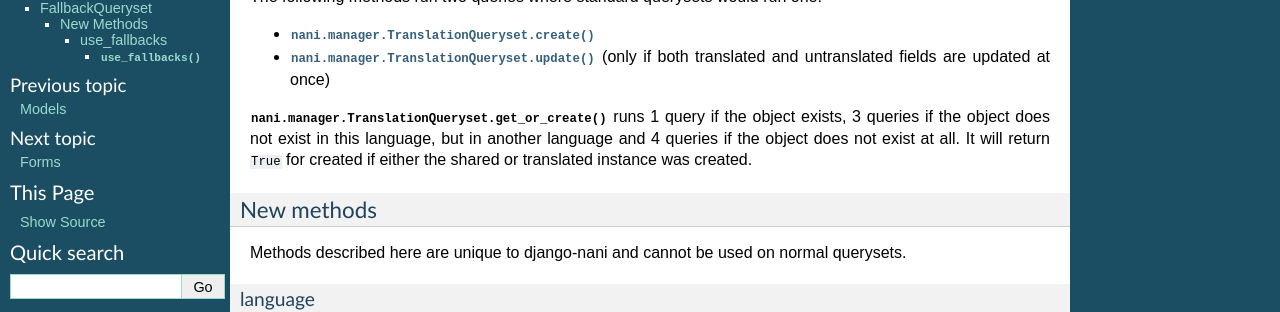
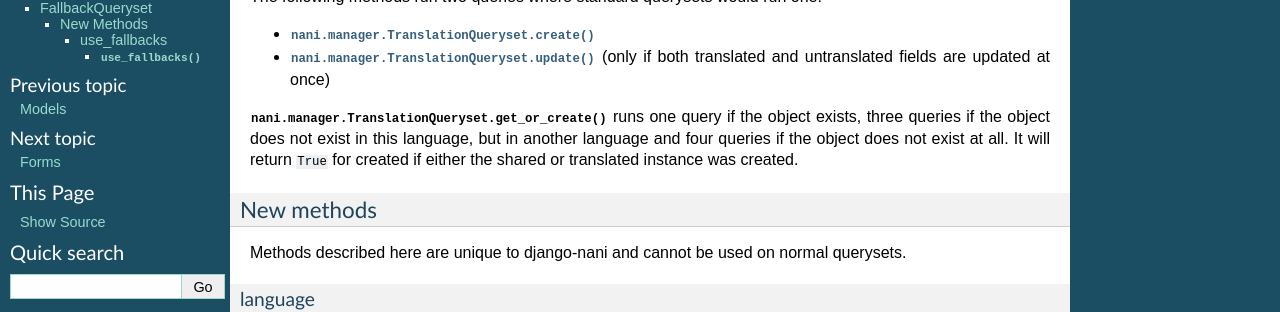
Before and after one commit to KristianOellegaard/django-hvad, a Sphinx documentation site: the page built from docs/public/queryset.rst, in a window 1280 px wide. Shown: the part 314-626 px from the top of the page. Built offline with Sphinx 7.4.7, drawn with Linux system fonts in a browser that asks for light colours.

Commit message:
more consistent english in the docs

```diff
--- a/docs/public/queryset.rst
+++ b/docs/public/queryset.rst
@@ -23,11 +23,11 @@ The following methods run two queries where standard querysets would run one:
 * :meth:`nani.manager.TranslationQueryset.update` (only if both translated and
   untranslated fields are updated at once)
 
-:meth:`nani.manager.TranslationQueryset.get_or_create` runs 1 query if the
-object exists, 3 queries if the object does not exist in this language, but in
-another language and 4 queries if the object does not exist at all. It will
-return ``True`` for created if either the shared or translated instance was
-created.
+:meth:`nani.manager.TranslationQueryset.get_or_create` runs one query if the
+object exists, three queries if the object does not exist in this language, but
+in another language and four queries if the object does not exist at all. It
+will return ``True`` for created if either the shared or translated instance
+was created.
 
 
 New methods
```
